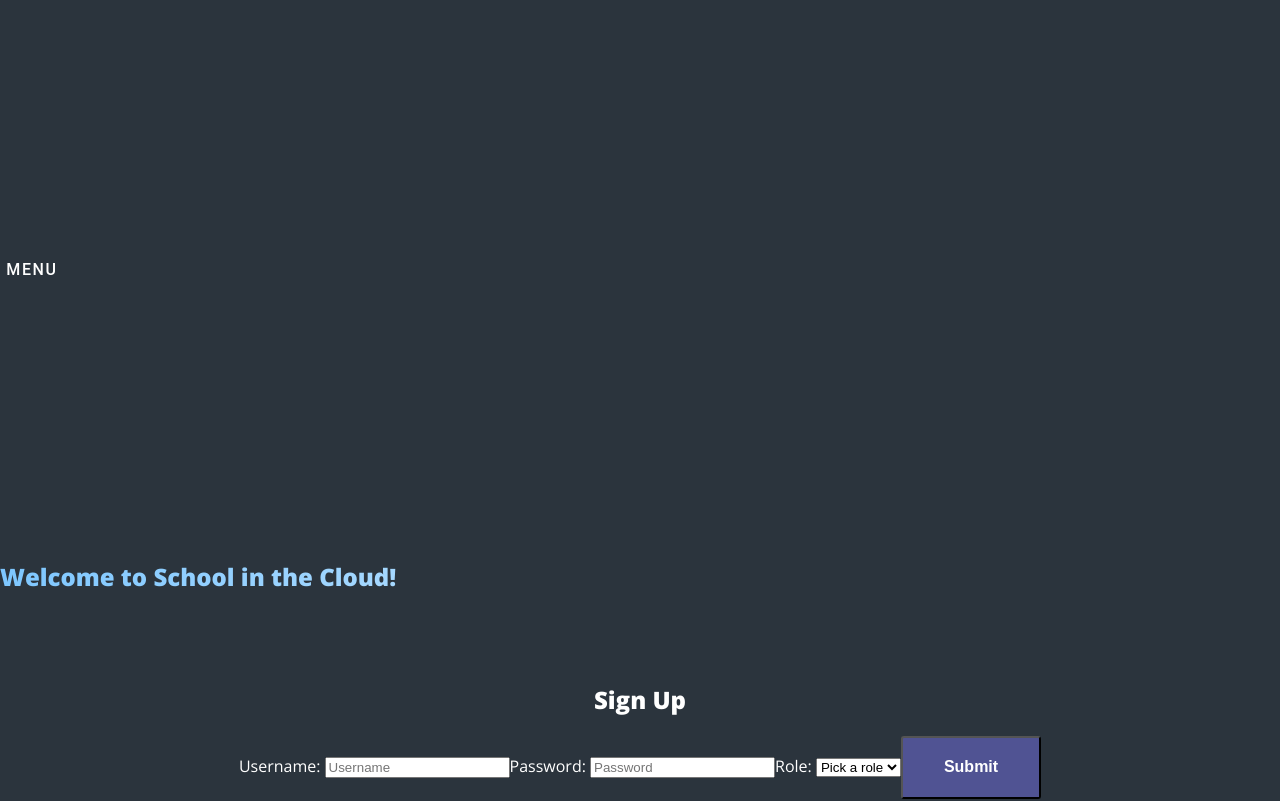
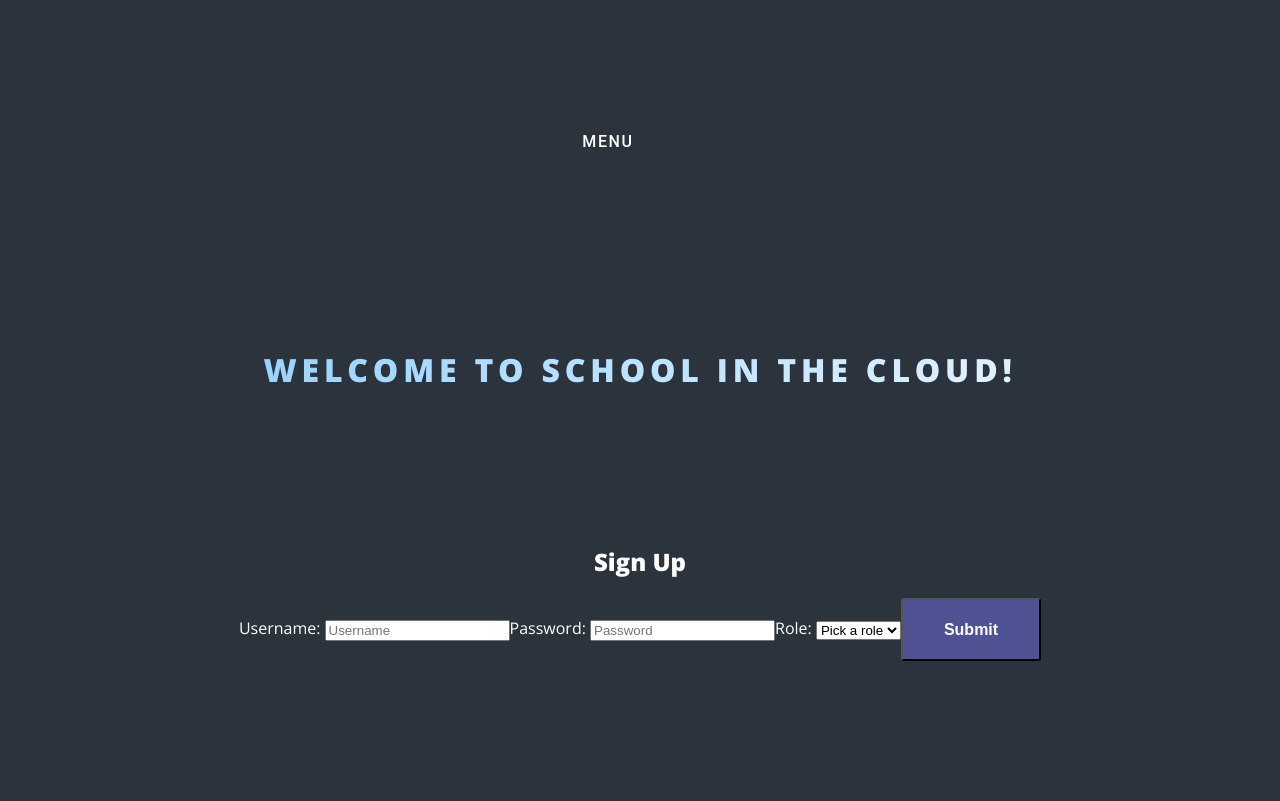
Before and after one commit to RococoCoding/School-in-the-Clouds, a React (Create React App) app in the folder front-end/: page / in a window 1280 px wide. Shown: the top 801 px of the page. Built offline with nearby package versions, Linux system fonts and the light colour scheme.

Commit message:
few edits

```diff
--- a/front-end/src/components/MainPage.js
+++ b/front-end/src/components/MainPage.js
@@ -6,7 +6,8 @@ import styled from "styled-components";
 const MainPageContainer = styled.section`
     height: 100vh;
     min-height: max-content;
-    .title {
+    padding-bottom: 10%;
+    h1,p {
         text-align: center;
         color: white;
         margin: 0;
@@ -17,14 +18,31 @@ const MainPageContainer = styled.section`
     }
     .form-container {
         min-width: max-content;
-        max-width: 60%;
+        max-width: 100%;
         margin: 0 auto;
         background-color: var(--darkpurple);
         color: white;
-        padding: 5%;
+        padding: 10%;
         border-radius: 8px;
     }
-    `
+    button {
+    background-color: var(--purple);
+    font-size: 1rem;
+    padding: 2% 4%;
+    border-radius: 3px;
+    color: white;
+    font-weight: bolder;
+    &:hover {
+      color: var(--aqua);
+    }
+
+}
+    .login{
+        margin-left:45%;
+
+    }
+
+`
 
 
 export const MainPage = () => {
@@ -41,7 +59,7 @@ export const MainPage = () => {
             }
 
                  <p>Already a User?</p>
-                 <button onClick={() => push('/login')}>Login</button>
+                 <button className="login" onClick={() => push('/login')}>Login</button>
 
             </div>
         </MainPageContainer>
--- a/front-end/src/components/NavBar.js
+++ b/front-end/src/components/NavBar.js
@@ -10,7 +10,8 @@ import ListItemText from '@material-ui/core/ListItemText';
 const StyledNav = styled.nav`
     .menu-button {
         color: white;
-        padding: 20% 0;
+        padding: 10% 0;
+        margin-left:45%;
         &:hover {
             cursor: pointer;
             color: var(--aqua);
@@ -43,6 +44,7 @@ const StyledList = styled.div`
         &:hover {
             cursor:pointer;
         }
+
     }
     `
 
```
